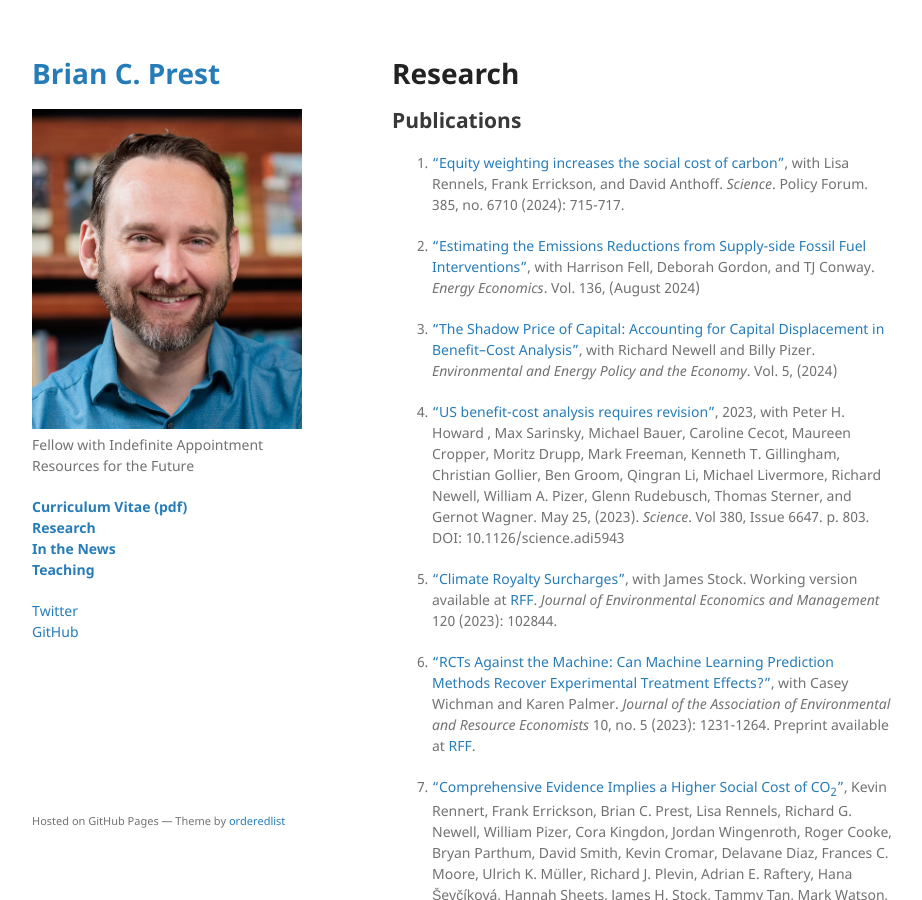
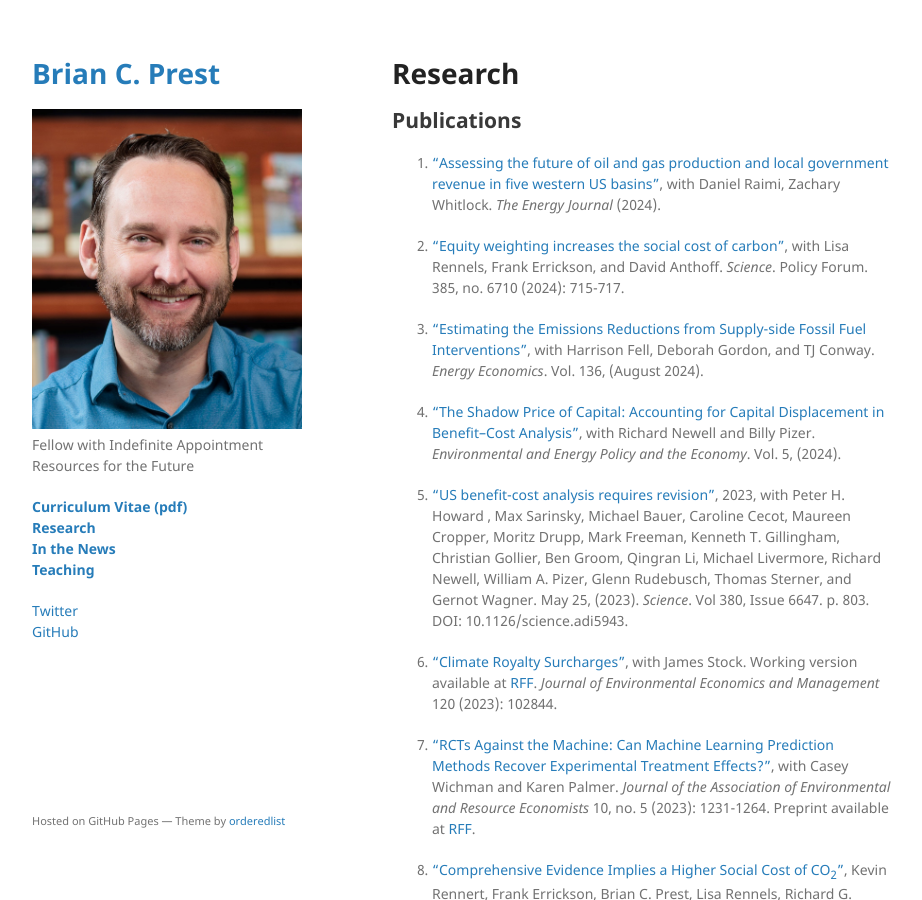
Before and after one commit to bprest/bprest.github.io, a Jekyll site: the page built from research.md, in a window 1280 px wide and 900 px high. Shown: the whole window, without its empty margins (178-1100 px from the left). Built offline with Jekyll 4.4.1, drawn with Linux system fonts in a browser that asks for light colours; our own code applies the rules of GitHub Pages for plain Markdown files; some of the changed text lies outside the part shown.

Commit message:
update papers; fix typo

```diff
--- a/research.md
+++ b/research.md
@@ -6,14 +6,16 @@ layout: default
 
 ## Publications
 
+1. ["Assessing the future of oil and gas production and local government revenue in five western US basins"](https://journals.sagepub.com/doi/10.1177/01956574241290609), with Daniel Raimi, Zachary Whitlock. _The Energy Journal_ (2024).
+
 1. ["Equity weighting increases the social cost of carbon"](https://www.science.org/doi/full/10.1126/science.adn1488), with Lisa Rennels, Frank Errickson, and David Anthoff. _Science_. Policy Forum. 385, no. 6710 (2024): 715-717.
 
-1. ["Estimating the Emissions Reductions from Supply-side Fossil Fuel Interventions"](https://www.sciencedirect.com/science/article/pii/S0140988324004286), with Harrison Fell, Deborah Gordon, and TJ Conway. _Energy Economics_. Vol. 136, (August 2024)
+1. ["Estimating the Emissions Reductions from Supply-side Fossil Fuel Interventions"](https://www.sciencedirect.com/science/article/pii/S0140988324004286), with Harrison Fell, Deborah Gordon, and TJ Conway. _Energy Economics_. Vol. 136, (August 2024).
 
-1. ["The Shadow Price of Capital: Accounting for Capital Displacement in Benefit–Cost Analysis"](https://www.journals.uchicago.edu/doi/abs/10.1086/727878), with Richard Newell and Billy Pizer. _Environmental and Energy Policy and the Economy_. Vol. 5, (2024)
+1. ["The Shadow Price of Capital: Accounting for Capital Displacement in Benefit–Cost Analysis"](https://www.journals.uchicago.edu/doi/abs/10.1086/727878), with Richard Newell and Billy Pizer. _Environmental and Energy Policy and the Economy_. Vol. 5, (2024).
 
 1. ["US benefit-cost analysis requires revision"](https://www.science.org/doi/10.1126/science.adi5943), 2023, with Peter H. Howard , Max Sarinsky, Michael Bauer, Caroline Cecot, Maureen Cropper, Moritz Drupp, Mark Freeman, Kenneth T. Gillingham, Christian Gollier, Ben Groom, Qingran Li, Michael Livermore, Richard Newell, William A. Pizer, Glenn Rudebusch, Thomas Sterner, and Gernot Wagner. May 25, (2023). _Science_. Vol 380, Issue 6647. p. 803.
-DOI: 10.1126/science.adi5943
+DOI: 10.1126/science.adi5943.
 
 1. ["Climate Royalty Surcharges"](https://www.sciencedirect.com/science/article/pii/S0095069623000621), with James Stock. Working version available at [RFF](https://www.rff.org/publications/working-papers/climate-royalty-surcharges/). _Journal of Environmental Economics and Management_ 120 (2023): 102844.
 
```
Also changed, not shown: other parts of research.md (+2 -2 lines), in-the-news.md (+1 -1 lines).
